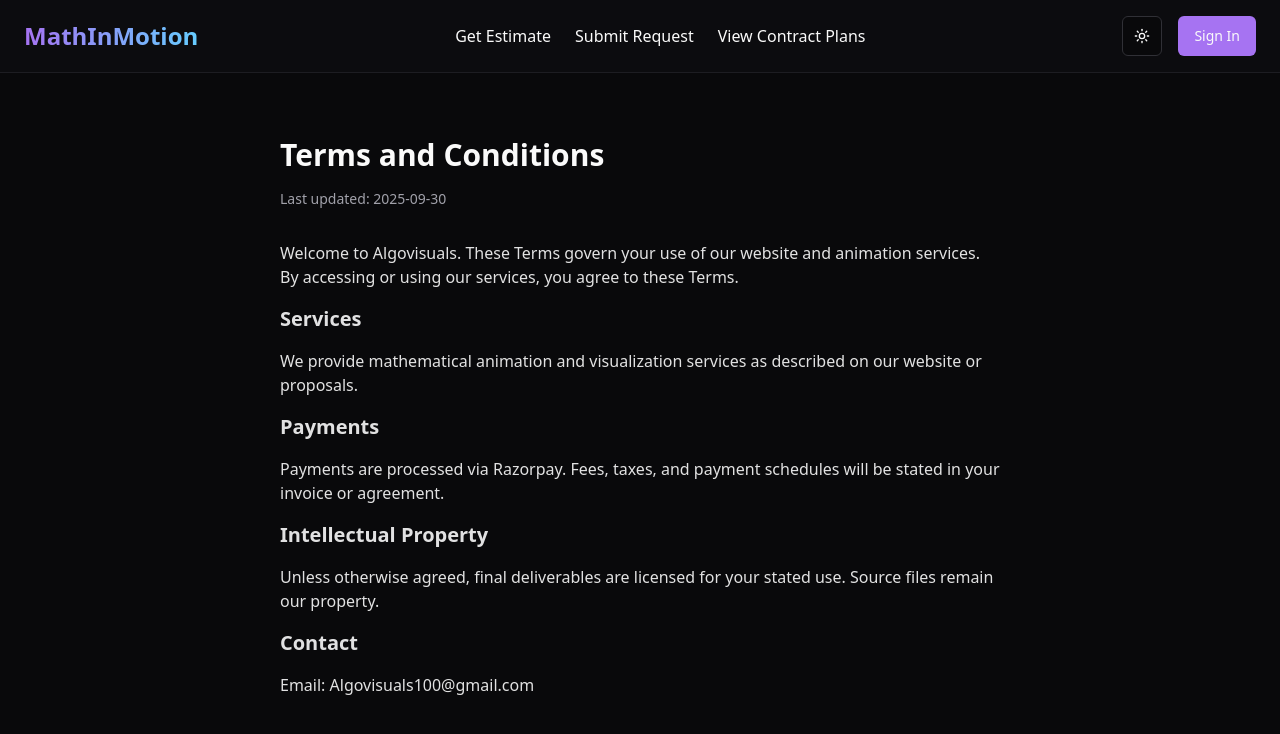
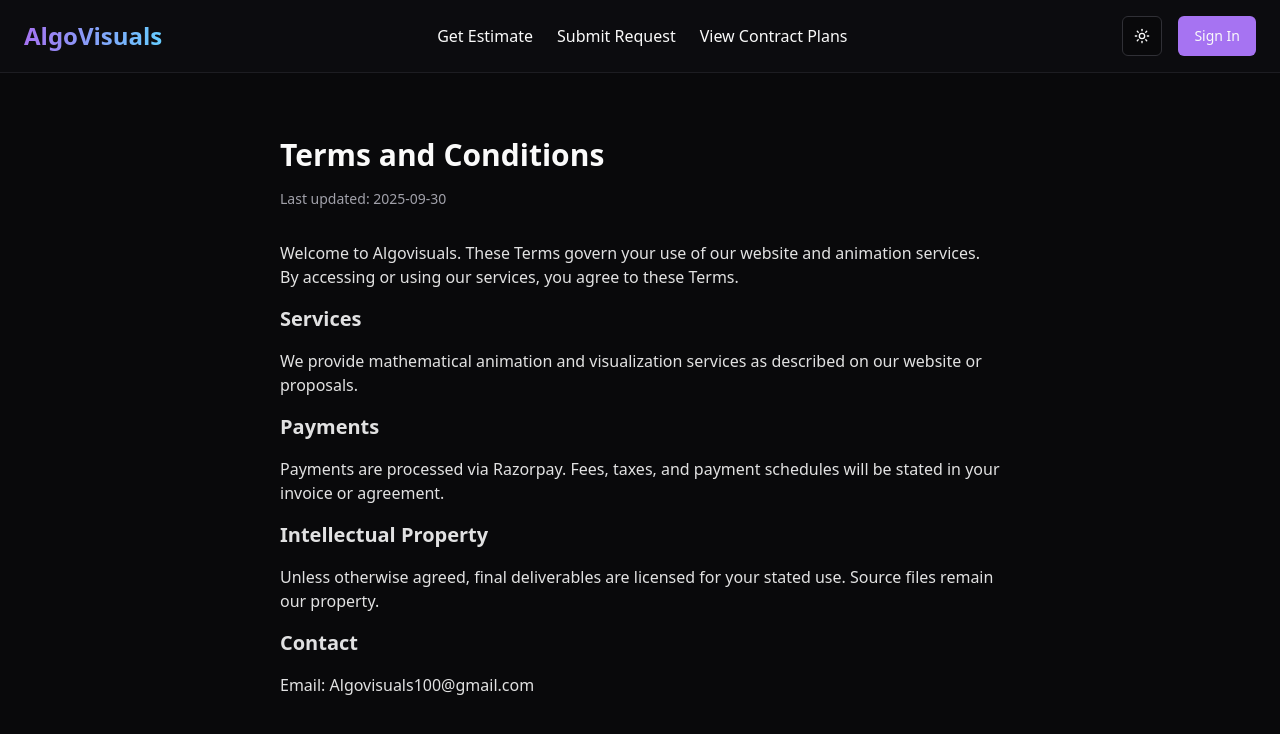
Before and after one commit to harshnnn/motion-math-studio, a React (Vite) app: page /terms in a window 1280 px wide. Shown: the top 734 px of the page. Built offline with nearby package versions, Linux system fonts and the light colour scheme.

Commit message:
Rename navigation link from 'MathInMotion' to 'AlgoVisuals'

```diff
--- a/src/components/Navigation.tsx
+++ b/src/components/Navigation.tsx
@@ -19,7 +19,7 @@ const Navigation = () => {
     <header className="border-b border-border/50 bg-surface/80 backdrop-blur-sm sticky top-0 z-50">
       <div className="max-w-7xl mx-auto px-6 py-4 flex justify-between items-center">
         <Link to="/" className="text-2xl font-bold bg-gradient-text bg-clip-text text-transparent">
-          MathInMotion
+          AlgoVisuals
         </Link>
 
         <nav className="hidden md:flex items-center space-x-6">
```
